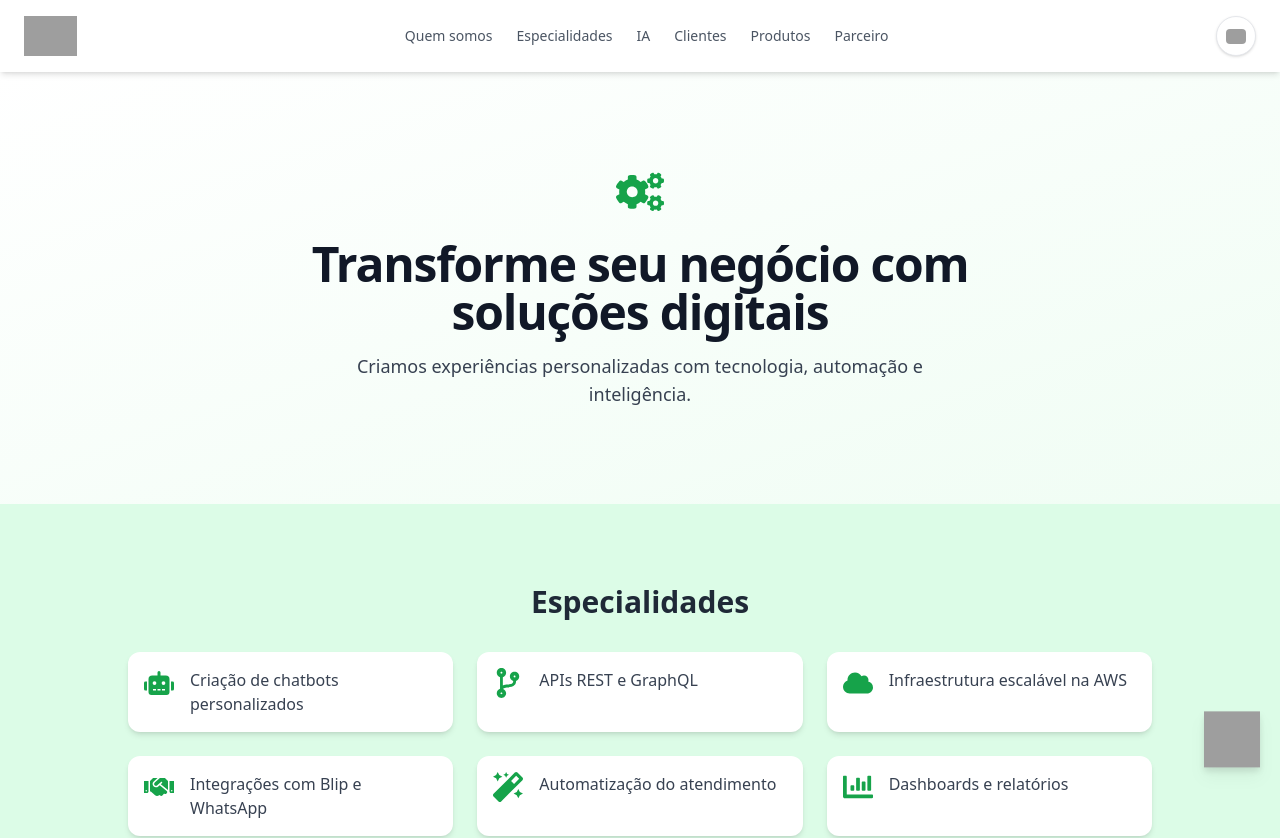
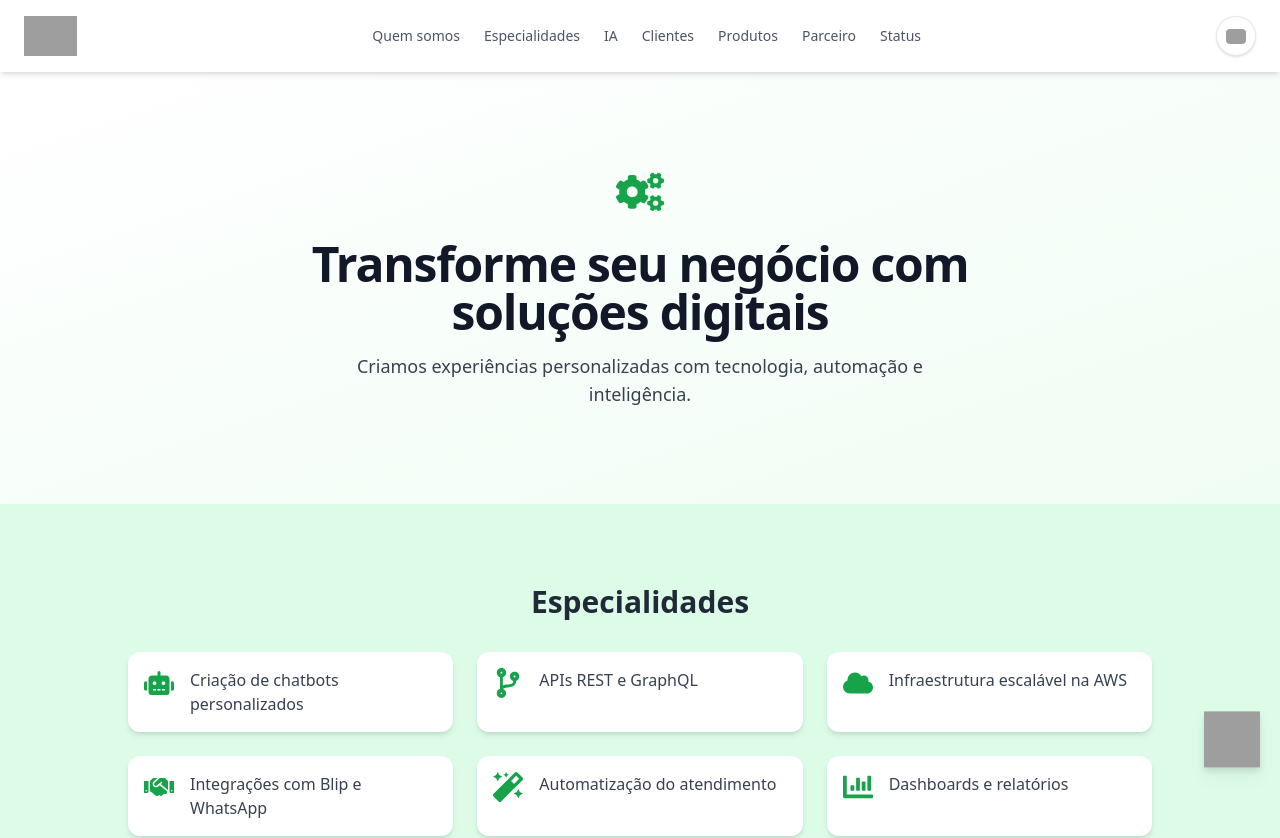
Before and after one commit to intalkconnect/lpdk_vite, a React (Vite) app: page / in a window 1280 px wide. Shown: the top 838 px of the page. Built offline with nearby package versions, Linux system fonts and the light colour scheme; grey boxes are pictures that could not be loaded.

Commit message:
Update App.jsx

```diff
--- a/src/App.jsx
+++ b/src/App.jsx
@@ -35,6 +35,7 @@ const App = () => {
   { href: "#empresas", label: t("nav.clients") },
   { href: "#produtos", label: t("nav.products") },
   { href: "#blip", label: t("nav.partner") },
+  { href: "/status", label: "Status" },
 ];
 
   return (
```
